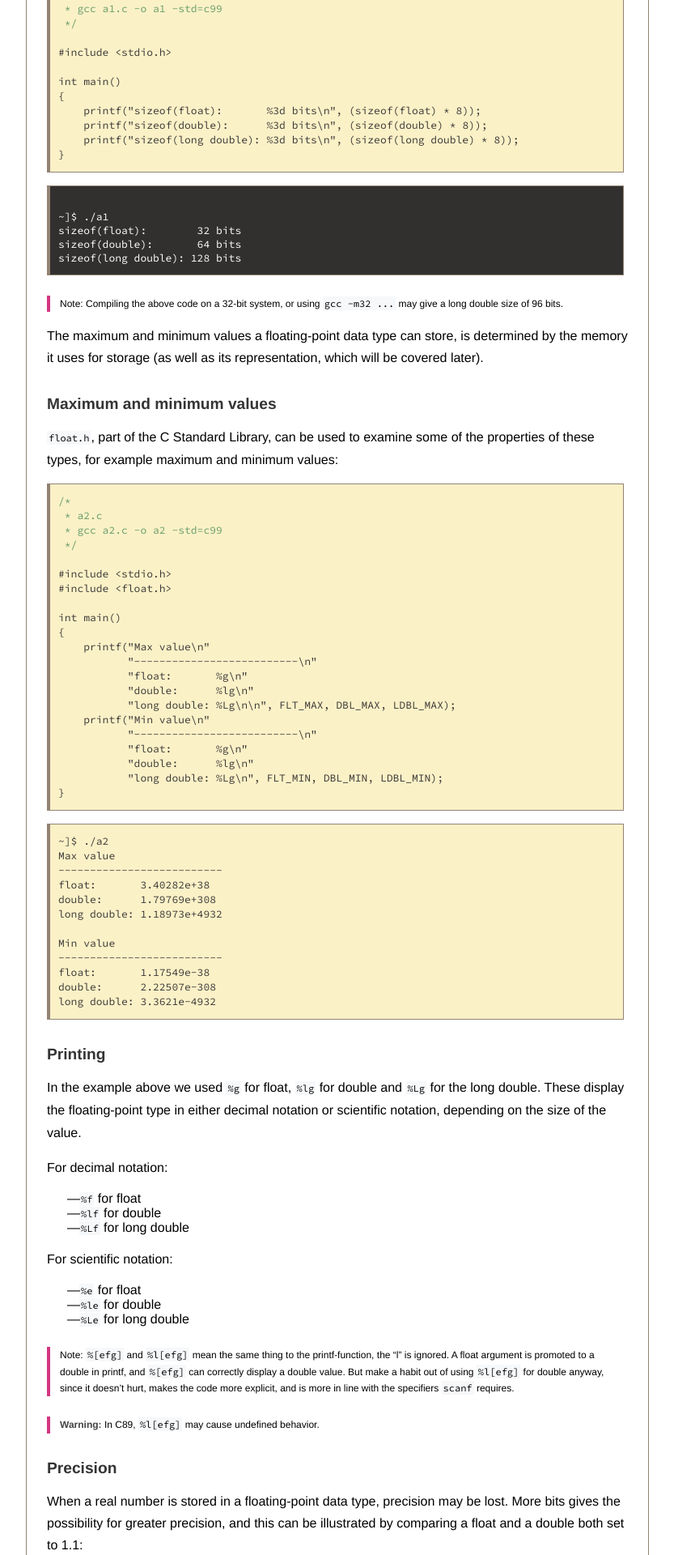
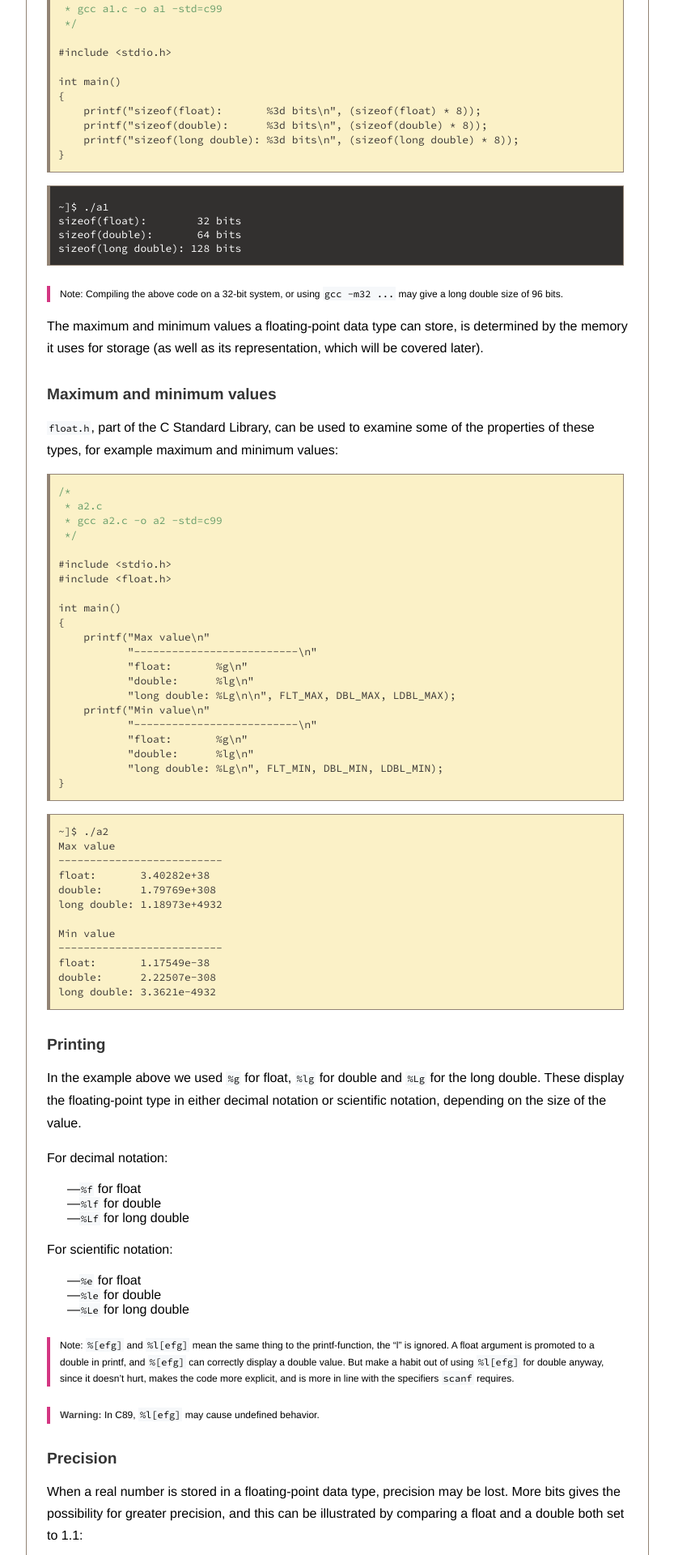
Before and after one commit to execas/execas.github.io, a Jekyll site: the page built from _posts/2019-02-28-floating-point-in-c.md, in a window 1280 px wide. Shown: the part 496-2416 px from the top of the page at 81% size, without its empty margins (223-1056 px from the left). Built offline with Jekyll 4.4.1, drawn with Linux system fonts in a browser that asks for light colours.

Commit message:
Update execas.css

```diff
--- a/css/execas.css
+++ b/css/execas.css
@@ -38,7 +38,7 @@ img {
      margin-bottom:0;
      padding-left: 10px;
      padding-bottom: 12px;
-     padding-top: 12px;
+     padding-top: 0px;
      border:1px solid #928374;
      border-left:4px solid #928374;
      white-space: pre;
@@ -46,7 +46,7 @@ img {
      overflow: auto;
      font-family: "Source Code Pro", monospace;
      font-size:13px;
-
+     whitespace: pre;
 }
 
 pre {
```
